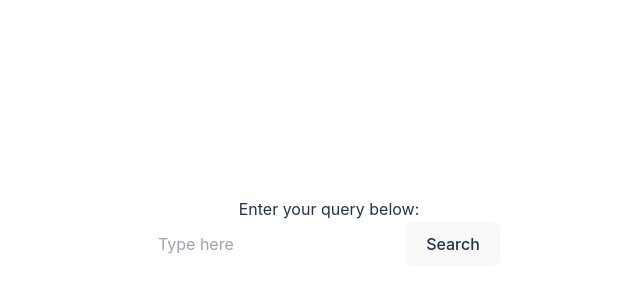
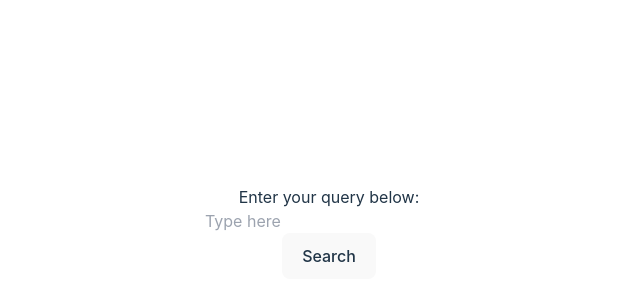
Before and after one commit to shallifi/scrape-congress, a React (Vite) app: page / in a window 1280 px wide. Shown: the part 168-468 px from the top of the page, without its empty margins (311-951 px from the left). Built offline with nearby package versions, Linux system fonts and the light colour scheme.

Commit message:
background color

```diff
--- a/src/components/QueryInput.tsx
+++ b/src/components/QueryInput.tsx
@@ -15,10 +15,10 @@
           placeholder="Type here"
           className="input input-bordered w-full max-w-xs"
         />
+      </div>
         <button className="btn btn-accent" type="submit">
           Search
         </button>
-      </div>
     </form>
   );
 };
--- a/src/index.css
+++ b/src/index.css
@@ -9,7 +9,7 @@
 
   color-scheme: light dark;
   color: rgba(255, 255, 255, 0.87);
-  background-color: #242424;
+  background-color: #5c72d3;
 
   font-synthesis: none;
   text-rendering: optimizeLegibility;
```
